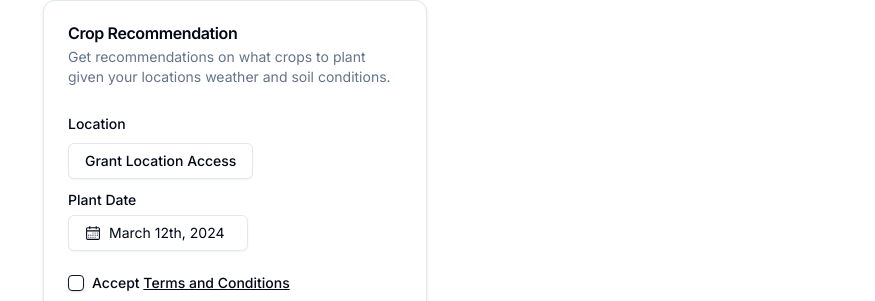
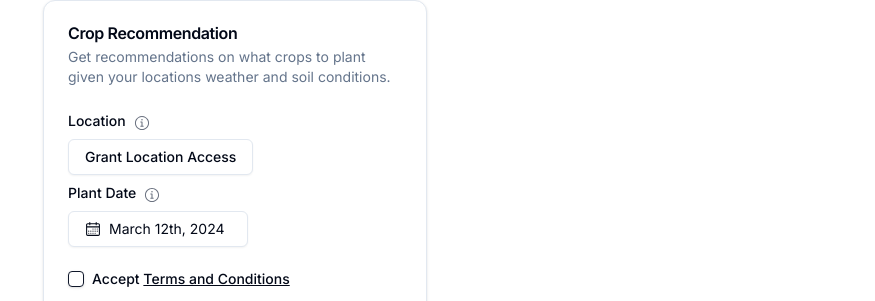
Before and after one commit to unpervertedkid/smart-farm-frontend, a Next.js app: page / in a window 1280 px wide. Shown: the part 136-437 px from the top of the page, without its empty margins (405-1280 px from the left). Built offline with nearby package versions, Linux system fonts and the light colour scheme.

Commit message:
feat: Added an info popover for all input fields.

```diff
--- a/components/ui/crop-carousel.tsx
+++ b/components/ui/crop-carousel.tsx
@@ -11,12 +11,7 @@ import {
     CarouselPrevious,
     CarouselApi
 } from "@/components/ui/carousel";
-import {
-    Popover,
-    PopoverContent,
-    PopoverTrigger,
-} from "@/components/ui/popover"
-import { InfoCircledIcon } from "@radix-ui/react-icons";
+import InfoPopover from "@/components/ui/info-popover"
 
 
 export default function CropCarousel({ crops }: { crops: string[] }) {
@@ -81,19 +76,11 @@ function ConfidenceLevel({ confidence }: ConfidenceLevelProps) {
     return (
         <div className="flex items-center">
             <span className="text-sm text-gray-500">Confidence: {confidence}%</span>
-            <Popover>
-                <PopoverTrigger asChild>
-                    <button className="ml-2">
-                        <InfoCircledIcon className="w-4 h-4 text-gray-500" />
-                    </button>
-                </PopoverTrigger>
-                <PopoverContent sideOffset={5} alignOffset={5}>
-                    <div className="p-2 text-sm text-gray-500">
-                        Confidence refers to the probability that the crop recommendation is accurate.
-                        A higher confidence level indicates a higher probability of accuracy.
-                    </div>
-                </PopoverContent>
-            </Popover>
+            <InfoPopover
+                message="The confidence level is a measure of how confident the model is in its recommendation.
+            A higher confidence level indicates a higher likelihood that the recommendation is accurate."
+                popoverContentClass="p-2 text-sm text-gray-500"
+            />
         </div>
     );
 }
--- a/components/ui/crop-recommendation.tsx
+++ b/components/ui/crop-recommendation.tsx
@@ -6,12 +6,12 @@ import { Label } from "@/components/ui/label";
 import { Button } from "@/components/ui/button";
 import DatePickerWithPresets from "@/components/ui/datepicker";
 import LocationDrawer from "@/components/ui/location-drawer";
-import { Checkbox } from "@/components/ui/checkbox";
 import { ReloadIcon } from "@radix-ui/react-icons";
 import { Select, SelectContent, SelectItem, SelectTrigger, SelectValue } from "@/components/ui/select"
 import CropCarousel from "@/components/ui/crop-carousel"
 import DateDisplay from "@/components/ui/date-display"
 import { TermsAndConditions } from "@/components/ui/terms-and-conditions"
+import InfoPopover from "@/components/ui/info-popover"
 
 interface CropRecommendationProps {
     date: Date | undefined;
@@ -47,17 +47,27 @@ export const CropRecommendationFormCard: React.FC<CropRecommendationProps> = ({
                 </CardDescription>
             </CardHeader>
             <CardContent className="space-y-2">
-                <div className="space-y-1">
+                <div className="space-y-1 flex items-center">
                     <Label htmlFor="location">Location</Label>
+                    <InfoPopover
+                        message="We use your location to get the weather and soil information to make the best crop recommendation for you."
+                        popoverContentClass="p-2 text-sm text-gray-500"
+                        side="top"
+                    />
                 </div>
                 <div className="space-y-1">
                     <LocationDrawer locationStatus={locationStatus} handleLocationAccess={handleLocationAccess} isDrawerOpen={isDrawerOpen} setIsDrawerOpen={setIsDrawerOpen} setLocationStatus={setLocationStatus} />
                 </div>
+                <div className="space-y-1 flex items-center">
+                    <Label htmlFor="plant-date">Plant Date</Label>
+                    <InfoPopover
+                        message="The date you plan to plant the crop. We use this to get the best crop recommendation for you."
+                        popoverContentClass="p-2 text-sm text-gray-500"
+                        side="top"
+                    />
+                </div>
                 <div className="space-y-1">
-                    <Label htmlFor="plant-date">Plant Date</Label>
-                    <div className="flex">
-                        <DatePickerWithPresets date={date} setDate={setDate} />
-                    </div>
+                    <DatePickerWithPresets date={date} setDate={setDate} />
                 </div>
             </CardContent>
             <CardFooter className="flex flex-col items-start space-y-2">
@@ -145,15 +155,25 @@ export const PlantTimeRecommendationFormCard: React.FC<PlantTimeRecommendationPr
                 </CardDescription>
             </CardHeader>
             <CardContent className="space-y-2">
-                <div className="space-y-1">
+                <div className="space-y-1 flex items-center">
                     <Label htmlFor="location">Location</Label>
+                    <InfoPopover
+                        message="We use your location to get the weather and soil information to make the best crop recommendation for you."
+                        popoverContentClass="p-2 text-sm text-gray-500"
+                        side="top"
+                    />
                 </div>
                 <div className="space-y-1">
                     <LocationDrawer locationStatus={locationStatus} handleLocationAccess={handleLocationAccess} isDrawerOpen={isDrawerOpen} setIsDrawerOpen={setIsDrawerOpen} setLocationStatus={setLocationStatus} />
                 </div>
                 <div className="space-y-1">
-                    <div className="space-y-1">
+                    <div className="space-y-1 flex items-center">
                         <Label htmlFor="crop">Crop</Label>
+                        <InfoPopover
+                            message="The crop for which you want to get the best time to plant."
+                            popoverContentClass="p-2 text-sm text-gray-500"
+                            side="top"
+                        />
                     </div>
                     <Select>
                         <SelectTrigger className="w-[180px]">
--- /dev/null
+++ b/components/ui/info-popover.tsx
@@ -0,0 +1,30 @@
+import {
+    Popover,
+    PopoverContent,
+    PopoverTrigger,
+} from "@/components/ui/popover"
+import { InfoCircledIcon } from "@radix-ui/react-icons";
+
+interface InfoPopoverProps {
+    message: String,
+    popoverContentClass: string,
+    side?: "top" | "right" | "bottom" | "left",
+}
+
+export default function InfoPopover({message, popoverContentClass, side = "bottom" }: InfoPopoverProps) {
+    return(
+        <Popover>
+            <PopoverTrigger asChild>
+                <button className="ml-2">
+                    <InfoCircledIcon className="w-4 h-4 text-gray-500" />
+                </button>
+            </PopoverTrigger>
+            <PopoverContent sideOffset={5} alignOffset={5} avoidCollisions={true} side={side}>
+                <div className={popoverContentClass}>
+                    {message}
+                </div>
+            </PopoverContent>
+        </Popover>
+    );
+
+}
```
